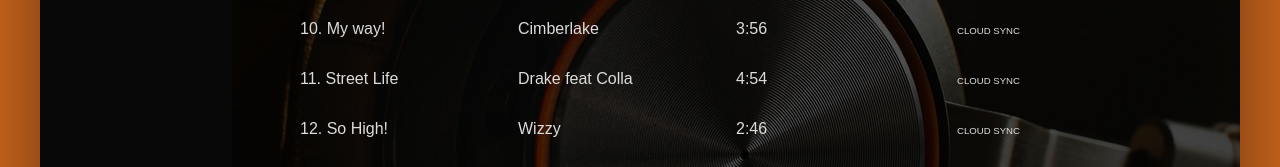
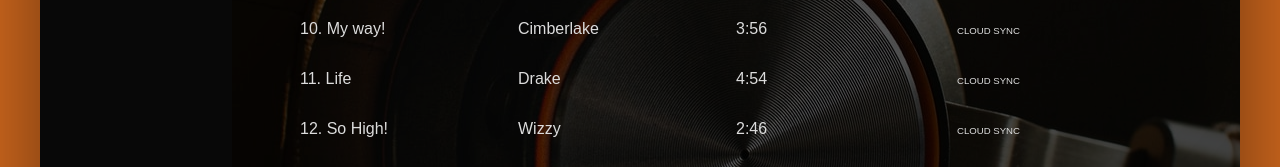
Before and after one commit to fasas1/Catty-board, a plain HTML site: page index.html in a window 1280 px wide. Shown: the part 704-871 px from the top of the page. Drawn offline with Linux system fonts and the light colour scheme.

```diff
--- a/index.html
+++ b/index.html
@@ -114,7 +114,7 @@
   <li class="list">          <p>7. So High!</p>          <p>Wizzy</p>          <p>2:46</p>          <p><span class="catty-cloud"> CLOUD SYNC</span></p>      </li>
   <li class="list">          <p>9. Legendary!</p>          <p>G-unit</p>          <p>2:46</p>          <p><span class="catty-cloud">CLOUD SYNC</span></p>      </li>
   <li class="list">          <p>10. My way!</p>          <p> Cimberlake</p>          <p>3:56</p>          <p><span class="catty-cloud"> CLOUD SYNC</span></p>      </li>
-  <li class="list">          <p>11. Street Life</p>          <p>Drake feat Colla</p>          <p>4:54</p>          <p><span class="catty-cloud"> CLOUD SYNC</span></p>      </li>
+  <li class="list">          <p>11. Life</p>          <p>Drake </p>          <p>4:54</p>          <p><span class="catty-cloud"> CLOUD SYNC</span></p>      </li>
   <li class="list">          <p>12. So High!</p>          <p>Wizzy</p>          <p>2:46</p>          <p><span class="catty-cloud"> CLOUD SYNC</span></p>      </li>
   <li class="list">          <p>13. Legendary!</p>          <p>G-unit</p>          <p>2:46</p>          <p><span class="catty-cloud">CLOUD SYNC</span></p>      </li>
   <li class="list">          <p>14. My way!</p>          <p> Cimberlake</p>          <p>3:56</p>          <p><span class="catty-cloud"> CLOUD SYNC</span></p>      </li>
```
Also changed, not shown: style.css (+5 -5 lines).
